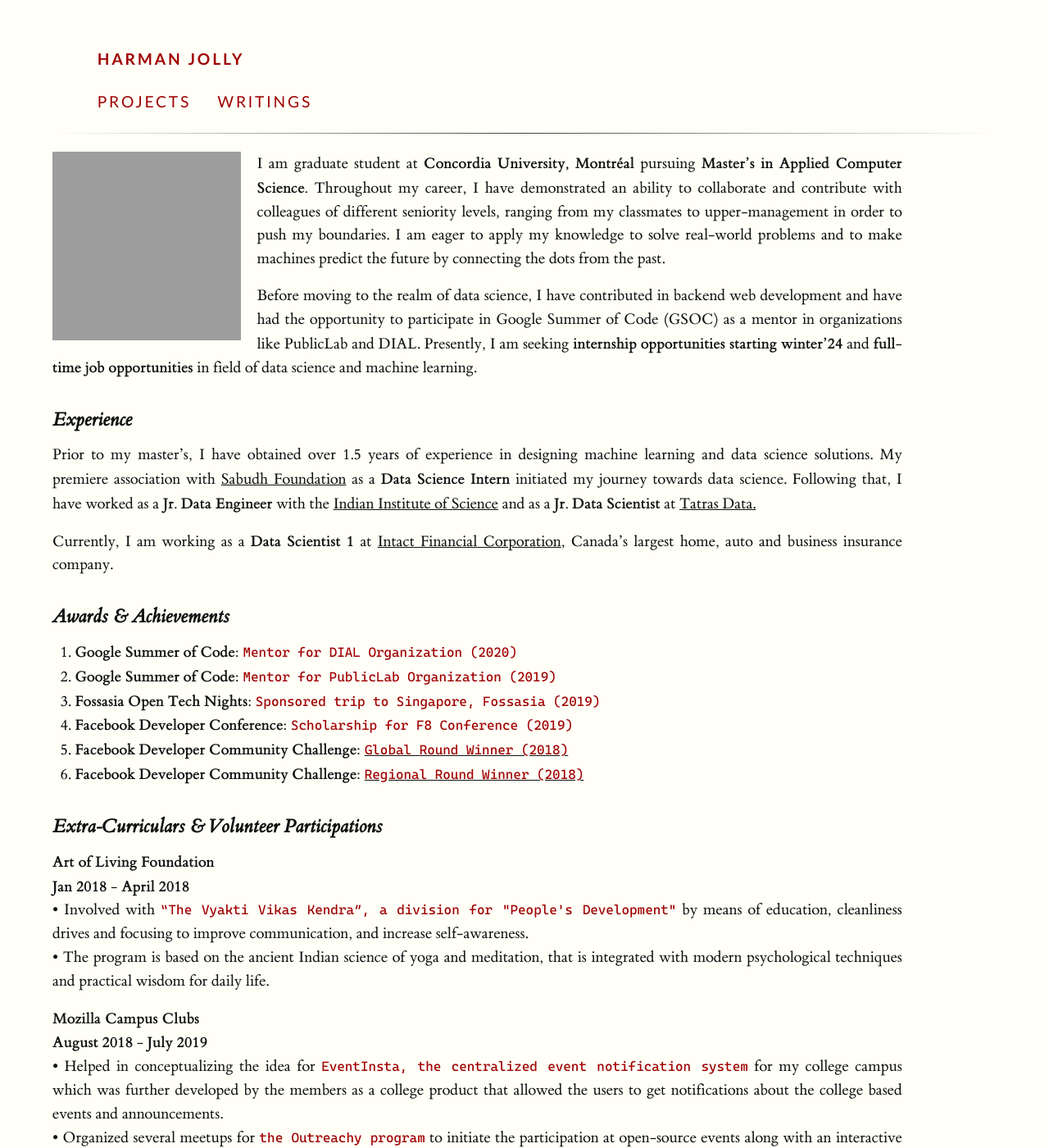
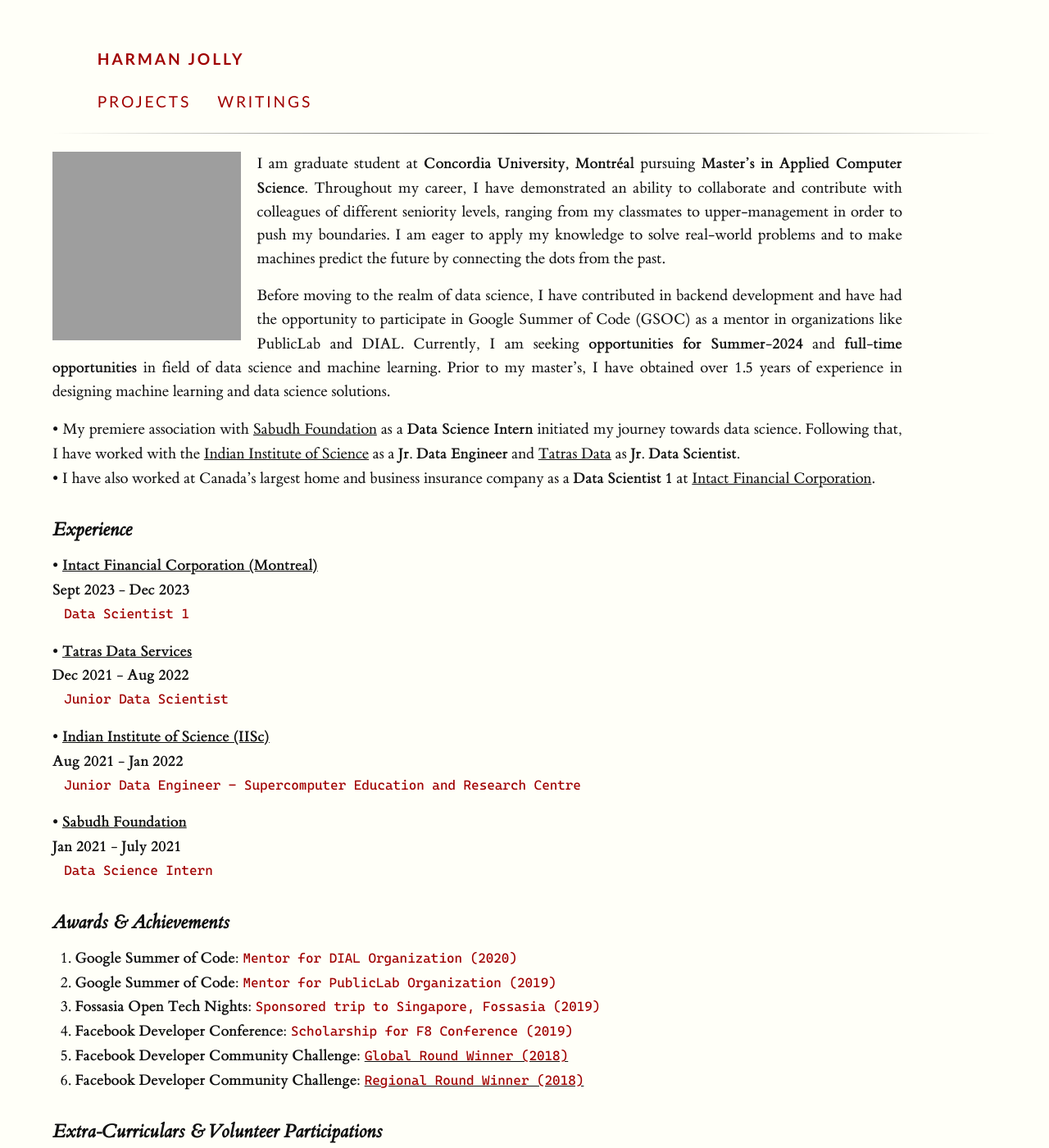
Before and after one commit to coderjolly/coderjolly.github.io, a Jekyll site: the page built from index.md, in a window 1280 px wide and 1400 px high. Shown: the whole window at 82% size. Built offline with Jekyll 4.4.1, drawn with Linux system fonts in a browser that asks for light colours; a style sheet for code colours, icons or effects is not loaded; grey boxes are pictures that could not be loaded.

Commit message:
changed Index and added LLMs post

```diff
--- a/index.md
+++ b/index.md
@@ -14,28 +14,27 @@ nav_exclude: true
 
 I am graduate student at **Concordia University, Montréal** pursuing **Master's in Applied Computer Science.** Throughout my career, I have demonstrated an ability to collaborate and contribute with colleagues of different seniority levels, ranging from my classmates to upper-management in order to push my boundaries. I am eager to apply my knowledge to solve real-world problems and to make machines predict the future by connecting the dots from the past.
 
-Before moving to the realm of data science, I have contributed in backend web development and have had the opportunity to participate in Google Summer of Code (GSOC) as a mentor in organizations like PublicLab and DIAL. Presently, I am seeking **internship opportunities starting winter'24** and **full-time job opportunities** in field of data science and machine learning.
+Before moving to the realm of data science, I have contributed in backend development and have had the opportunity to participate in Google Summer of Code (GSOC) as a mentor in organizations like PublicLab and DIAL. Currently, I am seeking **opportunities for Summer-2024** and **full-time opportunities**  in field of data science and machine learning. Prior to my master’s, I have obtained over 1.5 years of experience in designing machine learning and data science solutions.
+
+&#8226; My premiere association with [Sabudh Foundation](https://sabudh.org/){:target="_blank"} as a **Data Science Intern** initiated my journey towards data science. Following that, I have worked with the [Indian Institute of Science](https://www.serc.iisc.ac.in/supercomputer/for-traditional-hpc-simulations-param-pravega/){:target="_blank"} as a **Jr. Data Engineer** and  [Tatras Data](https://tatrasdata.com/){:target="_blank"} as **Jr. Data Scientist.** <br/>
+&#8226; I have also worked at Canada's largest home and business insurance company as a **Data Scientist 1** at [Intact Financial Corporation](https://intactlab.ca/).
 
 <!-- ----------------EXPERIENCE----------------------  -->
 
 <h3 style="text-align: left;">Experience</h3>
 
-Prior to my master’s, I have obtained over 1.5 years of experience in designing machine learning and data science solutions. My premiere association with [Sabudh Foundation](https://sabudh.org/){:target="_blank"} as a **Data Science Intern** initiated my journey towards data science. Following that, I have worked as a **Jr. Data Engineer** with the [Indian Institute of Science](https://www.serc.iisc.ac.in/supercomputer/for-traditional-hpc-simulations-param-pravega/){:target="_blank"} and as a **Jr. Data Scientist** at [Tatras Data.](https://tatrasdata.com/){:target="_blank"}
-
-Currently, I am working as a **Data Scientist 1** at [Intact Financial Corporation](https://intactlab.ca/), Canada's largest home, auto and business insurance company.
-
-<!-- &#8226; [**Intact Financial Corporation**](https://intactlab.ca/){:target="_blank"} &nbsp;&nbsp;&nbsp;&nbsp;&nbsp;&nbsp;&nbsp;&nbsp;&nbsp;&nbsp;&nbsp;&nbsp;&nbsp;&nbsp;&nbsp;&nbsp;&nbsp;&nbsp;&nbsp;&nbsp;&nbsp;&nbsp;&nbsp;&nbsp;&nbsp;&nbsp;&nbsp;&nbsp;&nbsp;&nbsp;&nbsp;&nbsp;&nbsp;&nbsp;&nbsp;&nbsp;&nbsp;&nbsp;&nbsp;&nbsp;&nbsp;&nbsp;&nbsp;&nbsp;&nbsp;&nbsp;&nbsp;&nbsp;&nbsp;&nbsp;&nbsp;&nbsp;&nbsp;&nbsp;&nbsp;&nbsp;&nbsp;&nbsp;&nbsp;&nbsp;&nbsp;&nbsp;&nbsp;&nbsp;&nbsp;&nbsp;&nbsp;&nbsp;&nbsp;&nbsp;&nbsp;&nbsp;&nbsp;&nbsp;&nbsp;&nbsp;&nbsp;&nbsp;&nbsp;&nbsp;&nbsp;&nbsp;&nbsp;&nbsp;&nbsp;&nbsp;&nbsp;&nbsp;&nbsp;&nbsp;&nbsp;&nbsp;&nbsp;&nbsp;&nbsp;&nbsp;&nbsp;&nbsp;&nbsp;&nbsp;&nbsp;&nbsp;&nbsp;&nbsp;&nbsp;&nbsp;&nbsp;&nbsp;&nbsp;&nbsp;&nbsp;&nbsp;&nbsp;&nbsp;&nbsp;&nbsp;&nbsp;&nbsp;&nbsp;&nbsp;&nbsp;&nbsp;&nbsp;&nbsp;&nbsp;&nbsp;&nbsp;&nbsp;&nbsp;&nbsp;&nbsp;&nbsp;&nbsp;&nbsp;&nbsp;&nbsp;&nbsp;&nbsp;&nbsp;&nbsp;&nbsp;&nbsp;&nbsp;&nbsp;&nbsp;&nbsp;&nbsp;&nbsp;&nbsp;&nbsp;&nbsp;&nbsp;&nbsp;&nbsp;&nbsp;&nbsp;&nbsp;&nbsp;&nbsp;&nbsp;&nbsp;&nbsp;&nbsp;&nbsp;&nbsp;&nbsp;**Sept 2023 - Dec 2023**<br/>
+&#8226; [**Intact Financial Corporation (Montreal)**](https://intactlab.ca/){:target="_blank"} &nbsp;&nbsp;&nbsp;&nbsp;&nbsp;&nbsp;&nbsp;&nbsp;&nbsp;&nbsp;&nbsp;&nbsp;&nbsp;&nbsp;&nbsp;&nbsp;&nbsp;&nbsp;&nbsp;&nbsp;&nbsp;&nbsp;&nbsp;&nbsp;&nbsp;&nbsp;&nbsp;&nbsp;&nbsp;&nbsp;&nbsp;&nbsp;&nbsp;&nbsp;&nbsp;&nbsp;&nbsp;&nbsp;&nbsp;&nbsp;&nbsp;&nbsp;&nbsp;&nbsp;&nbsp;&nbsp;&nbsp;&nbsp;&nbsp;&nbsp;&nbsp;&nbsp;&nbsp;&nbsp;&nbsp;&nbsp;&nbsp;&nbsp;&nbsp;&nbsp;&nbsp;&nbsp;&nbsp;&nbsp;&nbsp;&nbsp;&nbsp;&nbsp;&nbsp;&nbsp;&nbsp;&nbsp;&nbsp;&nbsp;&nbsp;&nbsp;&nbsp;&nbsp;&nbsp;&nbsp;&nbsp;&nbsp;&nbsp;&nbsp;&nbsp;&nbsp;&nbsp;&nbsp;&nbsp;&nbsp;&nbsp;&nbsp;&nbsp;&nbsp;&nbsp;&nbsp;&nbsp;&nbsp;&nbsp;&nbsp;&nbsp;&nbsp;&nbsp;&nbsp;&nbsp;&nbsp;&nbsp;&nbsp;&nbsp;&nbsp;&nbsp;&nbsp;&nbsp;&nbsp;&nbsp;&nbsp;&nbsp;&nbsp;&nbsp;&nbsp;&nbsp;&nbsp;&nbsp;&nbsp;&nbsp;&nbsp;&nbsp;&nbsp;&nbsp;&nbsp;&nbsp;&nbsp;&nbsp;&nbsp;&nbsp;&nbsp;&nbsp;&nbsp;&nbsp;&nbsp;&nbsp;&nbsp;&nbsp;&nbsp;&nbsp; **Sept 2023 - Dec 2023**<br/>
 &nbsp;&nbsp; `Data Scientist 1`
 
-&#8226; [**Tatras Data Services**](https://tatrasdata.com/){:target="_blank"} &nbsp;&nbsp;&nbsp;&nbsp;&nbsp;&nbsp;&nbsp;&nbsp;&nbsp;&nbsp;&nbsp;&nbsp;&nbsp;&nbsp;&nbsp;&nbsp;&nbsp;&nbsp;&nbsp;&nbsp;&nbsp;&nbsp;&nbsp;&nbsp;&nbsp;&nbsp;&nbsp;&nbsp;&nbsp;&nbsp;&nbsp;&nbsp;&nbsp;&nbsp;&nbsp;&nbsp;&nbsp;&nbsp;&nbsp;&nbsp;&nbsp;&nbsp;&nbsp;&nbsp;&nbsp;&nbsp;&nbsp;&nbsp;&nbsp;&nbsp;&nbsp;&nbsp;&nbsp;&nbsp;&nbsp;&nbsp;&nbsp;&nbsp;&nbsp;&nbsp;&nbsp;&nbsp;&nbsp;&nbsp;&nbsp;&nbsp;&nbsp;&nbsp;&nbsp;&nbsp;&nbsp;&nbsp;&nbsp;&nbsp;&nbsp;&nbsp;&nbsp;&nbsp;&nbsp;&nbsp;&nbsp;&nbsp;&nbsp;&nbsp;&nbsp;&nbsp;&nbsp;&nbsp;&nbsp;&nbsp;&nbsp;&nbsp;&nbsp;&nbsp;&nbsp;&nbsp;&nbsp;&nbsp;&nbsp;&nbsp;&nbsp;&nbsp;&nbsp;&nbsp;&nbsp;&nbsp;&nbsp;&nbsp;&nbsp;&nbsp;&nbsp;&nbsp;&nbsp;&nbsp;&nbsp;&nbsp;&nbsp;&nbsp;&nbsp;&nbsp;&nbsp;&nbsp;&nbsp;&nbsp;&nbsp;&nbsp;&nbsp;&nbsp;&nbsp;&nbsp;&nbsp;&nbsp;&nbsp;&nbsp;&nbsp;&nbsp;&nbsp;&nbsp;&nbsp;&nbsp;&nbsp;&nbsp;&nbsp;&nbsp;&nbsp;&nbsp;&nbsp;&nbsp;&nbsp;&nbsp;&nbsp;&nbsp;&nbsp;&nbsp;&nbsp;&nbsp;&nbsp;&nbsp;&nbsp;&nbsp;&nbsp;&nbsp;&nbsp;&nbsp;&nbsp;&nbsp;&nbsp;&nbsp;&nbsp;&nbsp;&nbsp;&nbsp;&nbsp;&nbsp;&nbsp;&nbsp;&nbsp;&nbsp;&nbsp;**Dec 2021 - Aug 2022**<br/>
+&#8226; [**Tatras Data Services**](https://tatrasdata.com/){:target="_blank"} &nbsp;&nbsp;&nbsp;&nbsp;&nbsp;&nbsp;&nbsp;&nbsp;&nbsp;&nbsp;&nbsp;&nbsp;&nbsp;&nbsp;&nbsp;&nbsp;&nbsp;&nbsp;&nbsp;&nbsp;&nbsp;&nbsp;&nbsp;&nbsp;&nbsp;&nbsp;&nbsp;&nbsp;&nbsp;&nbsp;&nbsp;&nbsp;&nbsp;&nbsp;&nbsp;&nbsp;&nbsp;&nbsp;&nbsp;&nbsp;&nbsp;&nbsp;&nbsp;&nbsp;&nbsp;&nbsp;&nbsp;&nbsp;&nbsp;&nbsp;&nbsp;&nbsp;&nbsp;&nbsp;&nbsp;&nbsp;&nbsp;&nbsp;&nbsp;&nbsp;&nbsp;&nbsp;&nbsp;&nbsp;&nbsp;&nbsp;&nbsp;&nbsp;&nbsp;&nbsp;&nbsp;&nbsp;&nbsp;&nbsp;&nbsp;&nbsp;&nbsp;&nbsp;&nbsp;&nbsp;&nbsp;&nbsp;&nbsp;&nbsp;&nbsp;&nbsp;&nbsp;&nbsp;&nbsp;&nbsp;&nbsp;&nbsp;&nbsp;&nbsp;&nbsp;&nbsp;&nbsp;&nbsp;&nbsp;&nbsp;&nbsp;&nbsp;&nbsp;&nbsp;&nbsp;&nbsp;&nbsp;&nbsp;&nbsp;&nbsp;&nbsp;&nbsp;&nbsp;&nbsp;&nbsp;&nbsp;&nbsp;&nbsp;&nbsp;&nbsp;&nbsp;&nbsp;&nbsp;&nbsp;&nbsp;&nbsp;&nbsp;&nbsp;&nbsp;&nbsp;&nbsp;&nbsp;&nbsp;&nbsp;&nbsp;&nbsp;&nbsp;&nbsp;&nbsp;&nbsp;&nbsp;&nbsp;&nbsp;&nbsp;&nbsp;&nbsp;&nbsp;&nbsp;&nbsp;&nbsp;&nbsp;&nbsp;&nbsp;&nbsp;&nbsp;&nbsp;&nbsp;&nbsp;&nbsp;&nbsp;&nbsp;&nbsp;&nbsp;&nbsp;&nbsp;&nbsp;&nbsp;&nbsp;&nbsp;&nbsp;&nbsp;&nbsp;&nbsp;&nbsp;&nbsp;&nbsp;&nbsp;&nbsp; **Dec 2021 - Aug 2022**<br/>
 &nbsp;&nbsp; `Junior Data Scientist`
 
-&#8226; [**Indian Institute of Science - SERC**](https://www.serc.iisc.ac.in/supercomputer/for-traditional-hpc-simulations-param-pravega/){:target="_blank"} &nbsp;&nbsp;&nbsp;&nbsp;&nbsp;&nbsp;&nbsp;&nbsp;&nbsp;&nbsp;&nbsp;&nbsp;&nbsp;&nbsp;&nbsp;&nbsp;&nbsp;&nbsp;&nbsp;&nbsp;&nbsp;&nbsp;&nbsp;&nbsp;&nbsp;&nbsp;&nbsp;&nbsp;&nbsp;&nbsp;&nbsp;&nbsp;&nbsp;&nbsp;&nbsp;&nbsp;&nbsp;&nbsp;&nbsp;&nbsp;&nbsp;&nbsp;&nbsp;&nbsp;&nbsp;&nbsp;&nbsp;&nbsp;&nbsp;&nbsp;&nbsp;&nbsp;&nbsp;&nbsp;&nbsp;&nbsp;&nbsp;&nbsp;&nbsp;&nbsp;&nbsp;&nbsp;&nbsp;&nbsp;&nbsp;&nbsp;&nbsp;&nbsp;&nbsp;&nbsp;&nbsp;&nbsp;&nbsp;&nbsp;&nbsp;&nbsp;&nbsp;&nbsp;&nbsp;&nbsp;&nbsp;&nbsp;&nbsp;&nbsp;&nbsp;&nbsp;&nbsp;&nbsp;&nbsp;&nbsp;&nbsp;&nbsp;&nbsp;&nbsp;&nbsp;&nbsp;&nbsp;&nbsp;&nbsp;&nbsp;&nbsp;&nbsp;&nbsp;&nbsp;&nbsp;&nbsp;&nbsp;&nbsp;&nbsp;&nbsp;&nbsp;&nbsp;&nbsp;&nbsp;&nbsp;&nbsp;&nbsp;&nbsp;&nbsp;&nbsp;&nbsp;&nbsp;&nbsp;&nbsp;&nbsp;&nbsp;&nbsp;&nbsp;&nbsp;&nbsp;&nbsp;&nbsp;&nbsp;&nbsp;&nbsp;&nbsp;&nbsp;&nbsp;&nbsp;&nbsp;&nbsp;&nbsp;&nbsp;&nbsp;&nbsp;&nbsp;&nbsp;&nbsp;&nbsp;&nbsp;&nbsp;&nbsp;&nbsp;&nbsp;&nbsp;&nbsp;&nbsp;**Aug 2021 - Jan 2022**<br/>
-&nbsp;&nbsp; `Junior Data Engineer`
+&#8226; [**Indian Institute of Science (IISc)**](https://www.serc.iisc.ac.in/supercomputer/for-traditional-hpc-simulations-param-pravega/){:target="_blank"} &nbsp;&nbsp;&nbsp;&nbsp;&nbsp;&nbsp;&nbsp;&nbsp;&nbsp;&nbsp;&nbsp;&nbsp;&nbsp;&nbsp;&nbsp;&nbsp;&nbsp;&nbsp;&nbsp;&nbsp;&nbsp;&nbsp;&nbsp;&nbsp;&nbsp;&nbsp;&nbsp;&nbsp;&nbsp;&nbsp;&nbsp;&nbsp;&nbsp;&nbsp;&nbsp;&nbsp;&nbsp;&nbsp;&nbsp;&nbsp;&nbsp;&nbsp;&nbsp;&nbsp;&nbsp;&nbsp;&nbsp;&nbsp;&nbsp;&nbsp;&nbsp;&nbsp;&nbsp;&nbsp;&nbsp;&nbsp;&nbsp;&nbsp;&nbsp;&nbsp;&nbsp;&nbsp;&nbsp;&nbsp;&nbsp;&nbsp;&nbsp;&nbsp;&nbsp;&nbsp;&nbsp;&nbsp;&nbsp;&nbsp;&nbsp;&nbsp;&nbsp;&nbsp;&nbsp;&nbsp;&nbsp;&nbsp;&nbsp;&nbsp;&nbsp;&nbsp;&nbsp;&nbsp;&nbsp;&nbsp;&nbsp;&nbsp;&nbsp;&nbsp;&nbsp;&nbsp;&nbsp;&nbsp;&nbsp;&nbsp;&nbsp;&nbsp;&nbsp;&nbsp;&nbsp;&nbsp;&nbsp;&nbsp;&nbsp;&nbsp;&nbsp;&nbsp;&nbsp;&nbsp;&nbsp;&nbsp;&nbsp;&nbsp;&nbsp;&nbsp;&nbsp;&nbsp;&nbsp;&nbsp;&nbsp;&nbsp;&nbsp;&nbsp;&nbsp;&nbsp;&nbsp;&nbsp;&nbsp;&nbsp;&nbsp;&nbsp;&nbsp;&nbsp;&nbsp;&nbsp;&nbsp;&nbsp;&nbsp;&nbsp;&nbsp;&nbsp;&nbsp;&nbsp;&nbsp;&nbsp;&nbsp;&nbsp;&nbsp;&nbsp;&nbsp;&nbsp;&nbsp;&nbsp;&nbsp;&nbsp; **Aug 2021 - Jan 2022**<br/>
+&nbsp;&nbsp; `Junior Data Engineer  - Supercomputer Education and Research Centre`
 
 
-&#8226; [**Sabudh Foundation**](https://sabudh.org/){:target="_blank"} &nbsp;&nbsp;&nbsp;&nbsp;&nbsp;&nbsp;&nbsp;&nbsp;&nbsp;&nbsp;&nbsp;&nbsp;&nbsp;&nbsp;&nbsp;&nbsp;&nbsp;&nbsp;&nbsp;&nbsp;&nbsp;&nbsp;&nbsp;&nbsp;&nbsp;&nbsp;&nbsp;&nbsp;&nbsp;&nbsp;&nbsp;&nbsp;&nbsp;&nbsp;&nbsp;&nbsp;&nbsp;&nbsp;&nbsp;&nbsp;&nbsp;&nbsp;&nbsp;&nbsp;&nbsp;&nbsp;&nbsp;&nbsp;&nbsp;&nbsp;&nbsp;&nbsp;&nbsp;&nbsp;&nbsp;&nbsp;&nbsp;&nbsp;&nbsp;&nbsp;&nbsp;&nbsp;&nbsp;&nbsp;&nbsp;&nbsp;&nbsp;&nbsp;&nbsp;&nbsp;&nbsp;&nbsp;&nbsp;&nbsp;&nbsp;&nbsp;&nbsp;&nbsp;&nbsp;&nbsp;&nbsp;&nbsp;&nbsp;&nbsp;&nbsp;&nbsp;&nbsp;&nbsp;&nbsp;&nbsp;&nbsp;&nbsp;&nbsp;&nbsp;&nbsp;&nbsp;&nbsp;&nbsp;&nbsp;&nbsp;&nbsp;&nbsp;&nbsp;&nbsp;&nbsp;&nbsp;&nbsp;&nbsp;&nbsp;&nbsp;&nbsp;&nbsp;&nbsp;&nbsp;&nbsp;&nbsp;&nbsp;&nbsp;&nbsp;&nbsp;&nbsp;&nbsp;&nbsp;&nbsp;&nbsp;&nbsp;&nbsp;&nbsp;&nbsp;&nbsp;&nbsp;&nbsp;&nbsp;&nbsp;&nbsp;&nbsp;&nbsp;&nbsp;&nbsp;&nbsp;&nbsp;&nbsp;&nbsp;&nbsp;&nbsp;&nbsp;&nbsp;&nbsp;&nbsp;&nbsp;&nbsp;&nbsp;&nbsp;&nbsp;&nbsp;&nbsp;&nbsp;&nbsp;&nbsp;&nbsp;&nbsp;&nbsp;&nbsp;&nbsp;&nbsp;&nbsp;&nbsp;&nbsp;&nbsp;&nbsp;&nbsp;&nbsp;&nbsp;&nbsp;&nbsp;&nbsp;&nbsp;&nbsp;&nbsp;&nbsp;&nbsp;&nbsp;&nbsp;**Jan 2021 - July 2021**<br/>
-&nbsp;&nbsp; `Data Science Intern`  -->
+&#8226; [**Sabudh Foundation**](https://sabudh.org/){:target="_blank"} &nbsp;&nbsp;&nbsp;&nbsp;&nbsp;&nbsp;&nbsp;&nbsp;&nbsp;&nbsp;&nbsp;&nbsp;&nbsp;&nbsp;&nbsp;&nbsp;&nbsp;&nbsp;&nbsp;&nbsp;&nbsp;&nbsp;&nbsp;&nbsp;&nbsp;&nbsp;&nbsp;&nbsp;&nbsp;&nbsp;&nbsp;&nbsp;&nbsp;&nbsp;&nbsp;&nbsp;&nbsp;&nbsp;&nbsp;&nbsp;&nbsp;&nbsp;&nbsp;&nbsp;&nbsp;&nbsp;&nbsp;&nbsp;&nbsp;&nbsp;&nbsp;&nbsp;&nbsp;&nbsp;&nbsp;&nbsp;&nbsp;&nbsp;&nbsp;&nbsp;&nbsp;&nbsp;&nbsp;&nbsp;&nbsp;&nbsp;&nbsp;&nbsp;&nbsp;&nbsp;&nbsp;&nbsp;&nbsp;&nbsp;&nbsp;&nbsp;&nbsp;&nbsp;&nbsp;&nbsp;&nbsp;&nbsp;&nbsp;&nbsp;&nbsp;&nbsp;&nbsp;&nbsp;&nbsp;&nbsp;&nbsp;&nbsp;&nbsp;&nbsp;&nbsp;&nbsp;&nbsp;&nbsp;&nbsp;&nbsp;&nbsp;&nbsp;&nbsp;&nbsp;&nbsp;&nbsp;&nbsp;&nbsp;&nbsp;&nbsp;&nbsp;&nbsp;&nbsp;&nbsp;&nbsp;&nbsp;&nbsp;&nbsp;&nbsp;&nbsp;&nbsp;&nbsp;&nbsp;&nbsp;&nbsp;&nbsp;&nbsp;&nbsp;&nbsp;&nbsp;&nbsp;&nbsp;&nbsp;&nbsp;&nbsp;&nbsp;&nbsp;&nbsp;&nbsp;&nbsp;&nbsp;&nbsp;&nbsp;&nbsp;&nbsp;&nbsp;&nbsp;&nbsp;&nbsp;&nbsp;&nbsp;&nbsp;&nbsp;&nbsp;&nbsp;&nbsp;&nbsp;&nbsp;&nbsp;&nbsp;&nbsp;&nbsp;&nbsp;&nbsp;&nbsp;&nbsp;&nbsp;&nbsp;&nbsp;&nbsp;&nbsp;&nbsp;&nbsp;&nbsp;&nbsp;&nbsp;&nbsp;&nbsp;&nbsp;&nbsp;&nbsp;&nbsp; **Jan 2021 - July 2021**<br/>
+&nbsp;&nbsp; `Data Science Intern`
 
 <!-- ------------- PROJECTS ------------------ -->
 
```
Also changed, not shown: _posts/2023-05-05-explain-news-using-llms.md (deleted, +0 -15 lines), _posts/2024-01-10-explaining-news-using-llms.md (added, +22 -0 lines), projects.md (+5 -0 lines), writings.md (+9 -4 lines), 1 other file.
